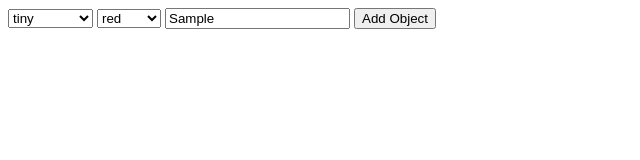
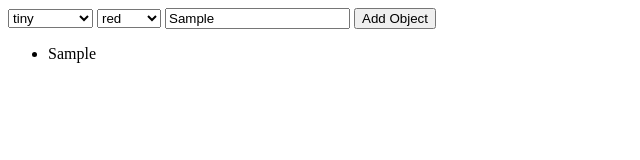
Before and after one commit to sukhanova/inventoryApp, a plain HTML site: page index.html in a window 1280 px wide. Both pictures are taken after typing "Sample" into the empty fields and a click on the button "Add Object". Shown: the full height of the page, 0-640 px from the left. Drawn offline with Linux system fonts and the light colour scheme.

Commit message:
practicing branching

```diff
--- a/client.js
+++ b/client.js
@@ -12,8 +12,20 @@ function addObject(){
     inventory.push(newObject);
     console.log(inventory);
     // update items list
+    showInventory();
 }   // end addObject
 
 function onReady(){
     $('#addObjectButton').on('click', addObject );
 }
+
+function showInventory(){
+    let el = $('#inventoryOut');
+    // empty target element
+    el.empty();
+    // loop through inventory and append each to the element
+    for(let i = 0; i<inventory.length; i++){
+        const item = inventory[i];
+        el.append(`<li>${item.name}</li>`)
+    } // end for
+}
--- a/index.html
+++ b/index.html
@@ -28,5 +28,8 @@
       <input type="text" id="nameIn" placeholder="Name">
       <button id="addObjectButton">Add Object</button>
     </div>
+    <div id="outputDiv">
+        <ul id="inventoryOut"></ul>
+    </div>
 </body>
 </html>
```
